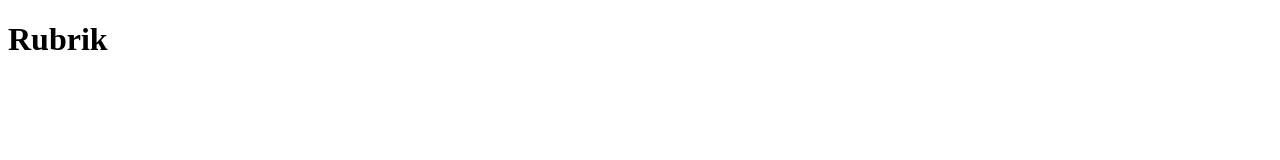
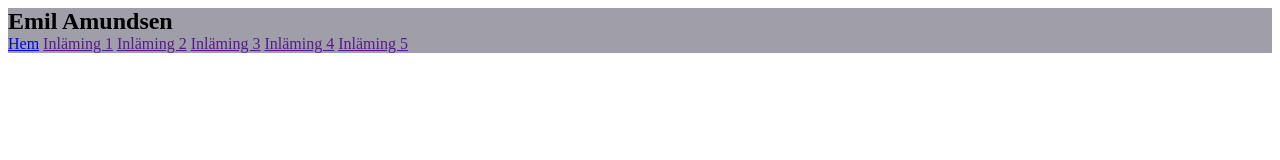
Before and after one commit to Emil0523/Emil0523.github.io, a plain HTML site: page index.html in a window 1280 px wide. Drawn offline with Linux system fonts and the light colour scheme.

Commit message:
Lektion 1

```diff
--- a/index.html
+++ b/index.html
@@ -1,11 +1,20 @@
 <!DOCTYPE html>
 <html lang="en">
 <head>
+    <link rel="stylesheet" href="style.css">
     <meta charset="UTF-8">
     <meta name="viewport" content="width=device-width, initial-scale=1.0">
     <title>Amundsen</title>
 </head>
 <body>
-    <h1>Rubrik</h1>
+    <nav>
+        <h1>Emil Amundsen</h1>
+        <a href="https://Emil0523.github.io">Hem</a>
+        <a href="">Inläming 1</a>
+        <a href="">Inläming 2</a>
+        <a href="">Inläming 3</a>
+        <a href="">Inläming 4</a>
+        <a href="">Inläming 5</a>
+    </nav>
 </body>
 </html>
--- /dev/null
+++ b/style.css
@@ -0,0 +1,10 @@
+nav {
+    background-color: rgba(59, 54, 75, 0.481);
+    margin: 0;
+    padding: 0;
+}
+
+h1 {
+    margin:0;
+    padding:0;
+}
```
